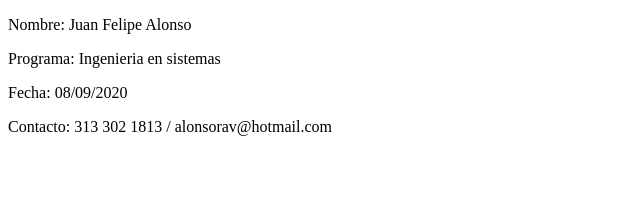
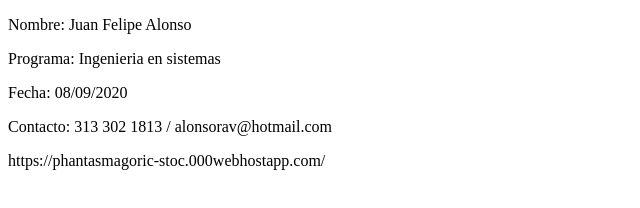
Before and after one commit to julianfelip/DSW-JulianAlonso, a plain HTML site: page index.html in a window 1280 px wide. Shown: the whole page, without its empty margins (0-640 px from the left). Drawn offline with Linux system fonts and the light colour scheme.

Commit message:
Update index.html

```diff
--- a/index.html
+++ b/index.html
@@ -8,6 +8,7 @@
     <p>Programa: Ingenieria en sistemas</p>
     <p>Fecha: 08/09/2020</p>
     <p>Contacto: 313 302 1813 / alonsorav@hotmail.com</p>
+	    <p>https://phantasmagoric-stoc.000webhostapp.com/</p>
 	</body>
 
 </html>
```
